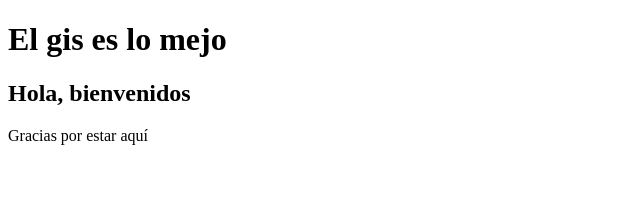
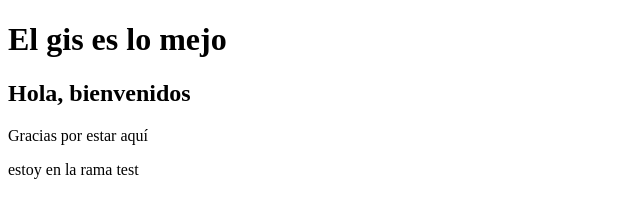
Before and after one commit to evans2919/Practicando-git, a plain HTML site: page index.html in a window 1280 px wide. Shown: the whole page, without its empty margins (0-640 px from the left). Drawn offline with Linux system fonts and the light colour scheme.

Commit message:
cambio desde la rama test al archivo index.html

```diff
--- a/index.html
+++ b/index.html
@@ -15,6 +15,9 @@
             <p>Gracias por estar aquí</p>
         </section>
     </div>
+    <div class="container-fluid">
+        <p>estoy en la rama test</p>
+    </div>
 </body>
 
 </html>
```
